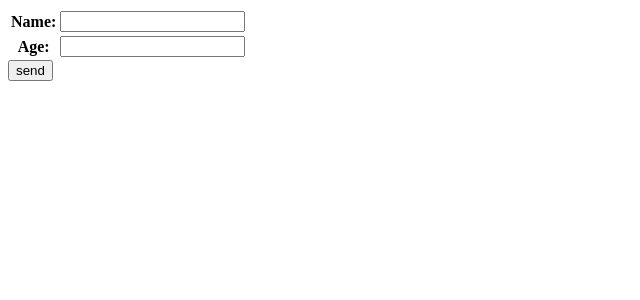
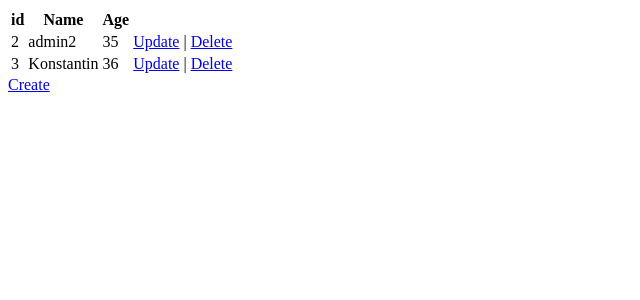
Before and after one commit to KonstantinKonov/Django_Model-ModelForm_connection, a Django app: page / in a window 1280 px wide. Shown: the top 300 px of the page, without its empty margins (0-640 px from the left). Run offline with Django 4.2, Linux system fonts and the light colour scheme; data comes from the database, SQL or seed files in the repository; both versions use the stored data as it was after the commit.

Commit message:
minor changes

```diff
--- a/app/templates/index.html
+++ b/app/templates/index.html
@@ -1,13 +1,24 @@
 {% extends "base.html" %}
 {% block content %}
-<form method="POST">
-	{% csrf_token %}
-	<table>
-		{{ form }}
-	</table>
-	<input type="submit" value="send">
-</form>
-{% if model.count > 0 %}
-<hr>
+{% if persons.count > 0 %}
+<table>
+	<thread>
+		<tr>
+			<th>id</th>
+			<th>Name</th>
+			<th>Age</th>
+		</tr>
+	</thread>
+	{% for person in persons %}
+	<tr>
+		<td>{{ person.id }}</td>
+		<td>{{ person.name }}</td>
+		<td>{{ person.age }}</td>
+		<td><a href="update/{{ person.id }}">Update</a> | <a href="delete/{{ person.id }}">Delete</a>
+		</td>
+	</tr>
+	{% endfor %}
+</table>
 {% endif %}
+<a href="create/">Create</a>
 {% endblock content %}
--- a/app/urls.py
+++ b/app/urls.py
@@ -3,5 +3,7 @@ from app import views
 
 urlpatterns = [
     path('', views.index, name='home'),
+    path('create/', views.create, name='create'),
     path('update/<int:pk>', views.update, name='update'),
+    path('delete/<int:pk>', views.delete, name='delete'),
 ]
--- a/app/views.py
+++ b/app/views.py
@@ -1,29 +1,50 @@
 from django.shortcuts import render
-from django.http import HttpResponseRedirect
+from django.http import HttpResponseRedirect, HttpResponse, HttpResponseNotFound
 from app.forms import PersonForm
 from app.models import Person
 
 # Create your views here.
 
-# Create Read
+
+def create(request):
+    '''Create'''
+    if request.method == "GET":
+        return render(request, 'create.html', context={'title': 'Create page', 'form': PersonForm()})
+    else:
+        pf = PersonForm(request.POST)
+        if pf.is_valid():
+            Person.objects.create(**pf.cleaned_data)
+            return HttpResponseRedirect('/')
+        else:
+            return HttpResponse("bad data")
 
 
 def index(request):
-    if request.method == "GET":
-        return render(request, 'index.html', {
-            'title': 'Index page', 'form': PersonForm()})
-    else:
-        f = PersonForm(request.POST)
-        if f.is_valid():
-            p = Person.objects.create(**f.cleaned_data)
-            p.save()
-        return HttpResponseRedirect('/')
-
-# Update
+    '''Read'''
+    persons = Person.objects.all()
+    return render(request, 'index.html', context={
+        'title': 'Index page', 'persons': persons})
 
 
 def update(request, pk):
     if request.method == "GET":
-        pf = Person()
-        data = pf.objects.all.get(id=pk)
-        return render(request, 'update.html', {'title': 'Update page', 'form': PersonForm(data)})
+        try:
+            person = Person.objects.get(id=pk)
+        except Exception as e:
+            print(f"Exception {e} was risen while trying update a record")
+            return HttpResponseNotFound('Person not found')
+        return render(request, 'update.html', {'title': 'Update page', 'person': person, 'form': PersonForm()})
+    else:
+        pf = PersonForm(request.POST)
+        if pf.is_valid():
+            Person.objects.update(**pf.cleaned_data)
+            return HttpResponseRedirect('/')
+
+
+def delete(request, pk):
+    try:
+        Person.objects.get(id=pk).delete()
+        return HttpResponseRedirect('/')
+    except Exception as e:
+        print(f"Exception {e} was risen when trying delete record")
+        return HttpResponseNotFound('Person not found')
```
Also changed, not shown: app/templates/create.html (added, +10 -0 lines), app/templates/update.html (added, +8 -0 lines), db.sqlite3.
